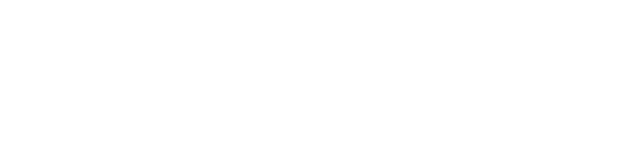
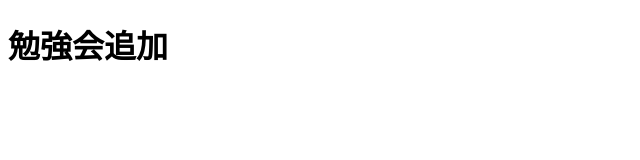
Before and after one commit to nabesuke5098/folder_watanabe, a plain HTML site: page index.html in a window 1280 px wide. Shown: the whole page, without its empty margins (0-640 px from the left). Drawn offline with Linux system fonts and the light colour scheme.

Commit message:
index.html

```diff
--- a/index.html
+++ b/index.html
@@ -5,6 +5,7 @@
     <title>GIT&GITHUB勉強会</title>
   </head>
   <body>
+    <h1>勉強会追加</h1>
 
   </body>
 </html>
```
